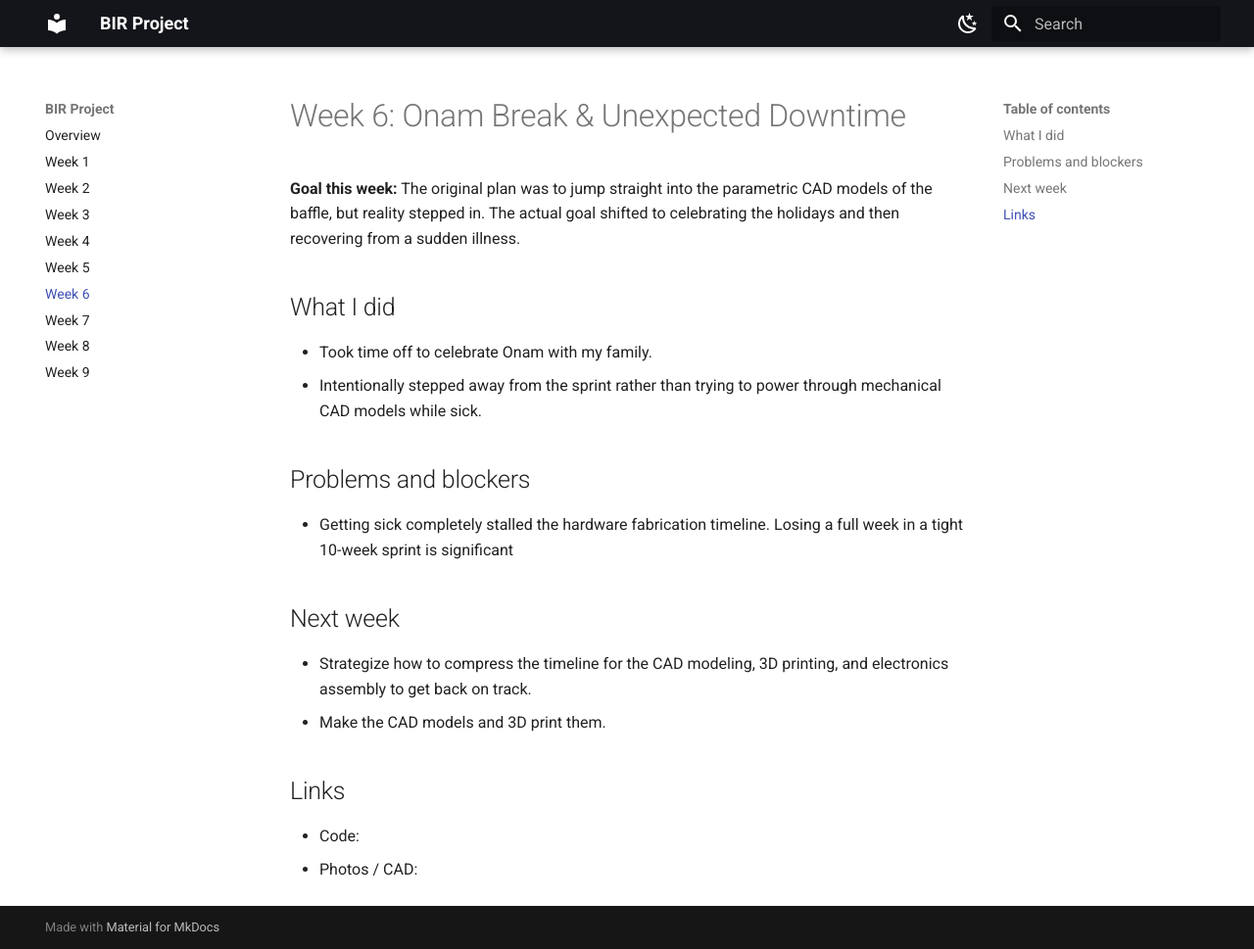
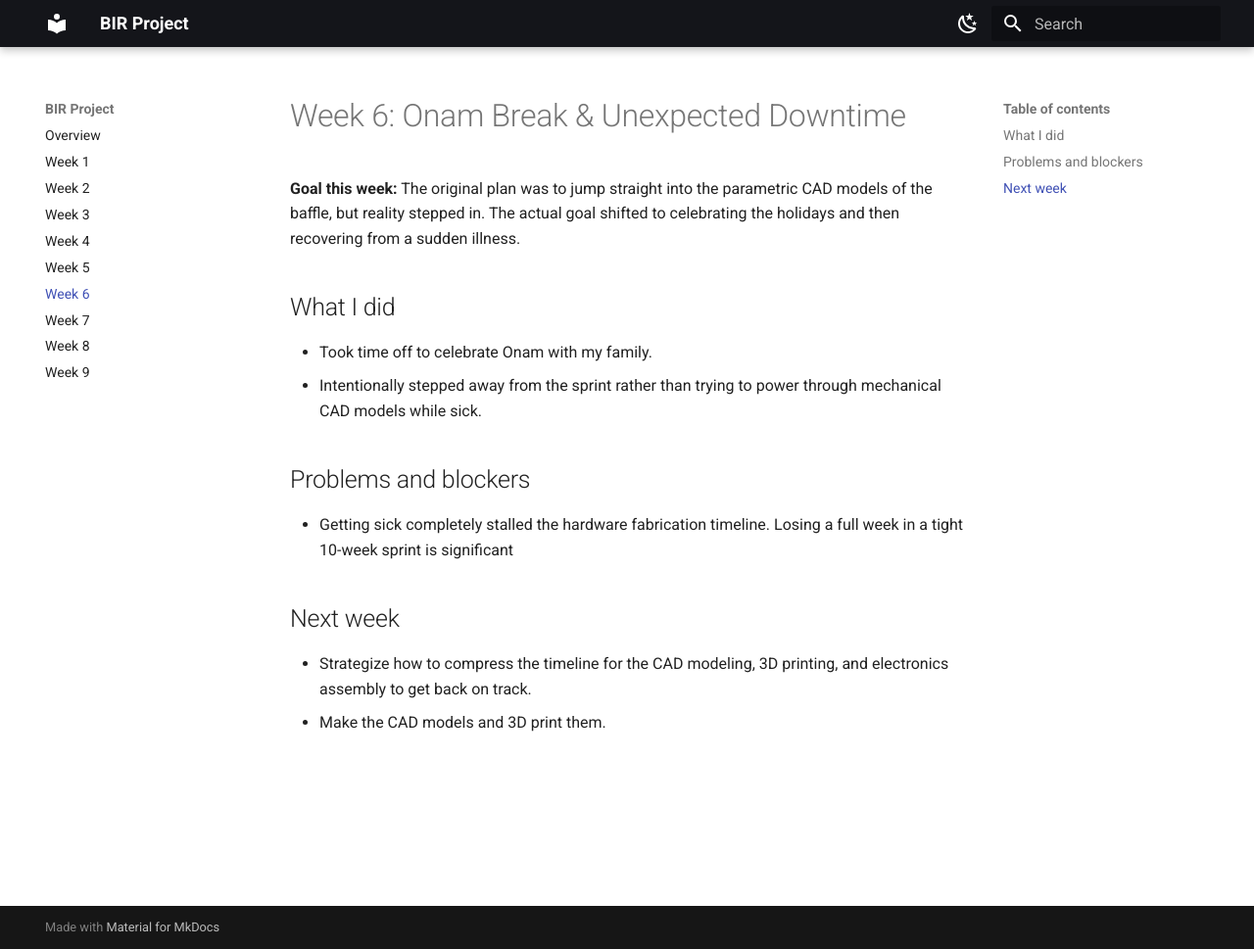
Before and after one commit to BuilderinResidencyTinkerspace/CuBaffle, an MkDocs documentation site: the page built from docs/week-06.md, in a window 1280 px wide and 969 px high. Shown: the whole window at 98% size. Built offline with MkDocs 1.6.1 and Material for MkDocs 9.7.7, drawn with Linux system fonts in a browser that asks for light colours.

Commit message:
Remove Links section from week-06.md
Removed the Links section from week-06.md

```diff
--- a/docs/week-06.md
+++ b/docs/week-06.md
@@ -15,9 +15,3 @@
 ## Next week
 - Strategize how to compress the timeline for the CAD modeling, 3D printing, and electronics assembly to get back on track.
 - Make the CAD models and 3D print them.
-
-
-## Links
-
-- Code:
-- Photos / CAD:
```
